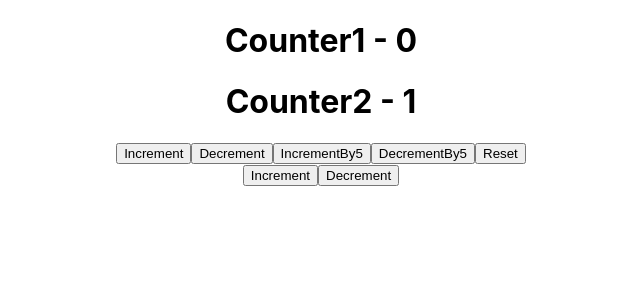
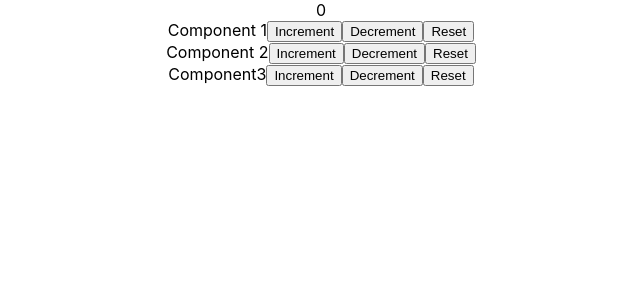
Before and after one commit to dinesh-05910/Hooks, a React (Create React App) app: page / in a window 1280 px wide. Shown: the top 300 px of the page, without its empty margins (319-959 px from the left). Built offline with nearby package versions, Linux system fonts and the light colour scheme.

Commit message:
"Added CountContext, reducer, and provider to App.js, and wrapped components with CountContext.Provider"

```diff
--- a/src/App.js
+++ b/src/App.js
@@ -10,14 +10,40 @@ import ComponentC from './components/useContext/ComponentC';
 import ComponentA from './components/useContext/ComponentA';
 import Counter1 from './components/useReducer/Counter1';
 import Counter2 from './components/useReducer/Counter2';
-import React from 'react';
+import Component1 from './components/GlobalStateManagement/Component1';
+import Component2 from './components/GlobalStateManagement/Component2';
+import Component3 from './components/GlobalStateManagement/Component3';
+import React, {useReducer} from 'react';
 
 export const UserContext = React.createContext()
 export const ChannelContext = React.createContext()
 
+export const CountContext = React.createContext()
+
+const initialState = 0;
+
+const reducer = (state,action) => {
+  switch(action){
+      case 'increment':
+          return state+1;
+      case 'decrement':
+          return state-1;
+      case 'reset':
+          return initialState;
+      default:
+          return initialState;
+  }
+}
+
 function App() {
+  const [count, dispatch] = useReducer(reducer,initialState)   //count & initialState both are same.
   return (
-    <div className="App">
+    <CountContext.Provider value={{ContextCount: count, ContextDispatch: dispatch}}>
+      <div className="App">
+        {count}
+        <Component1/>
+        <Component2/>
+        <Component3/>
       {/* <ClsCounter /> */}
       {/* <Hooks /> */}
       {/* <UseStateHookForm /> */}
@@ -31,8 +57,9 @@ function App() {
         </ChannelContext.Provider>
       </UserContext.Provider> */}
       {/* <Counter1 /> */}
-      <Counter2 />
+      {/* <Counter2 /> */}
     </div>
+    </CountContext.Provider>
   );
 }
 
--- /dev/null
+++ b/src/components/GlobalStateManagement/Component1.jsx
@@ -0,0 +1,17 @@
+import React, { useContext } from 'react'
+import { CountContext } from '../../App'
+
+
+const Component1 = () => {
+    const countContext = useContext(CountContext);
+  return (
+    <div>
+        Component 1
+        <button onClick={() => countContext.ContextDispatch('increment')}>Increment</button>
+        <button onClick={() => countContext.ContextDispatch('decrement')}>Decrement</button>
+        <button onClick={() => countContext.ContextDispatch('reset')}>Reset</button>
+    </div>
+  )
+}
+
+export default Component1
--- /dev/null
+++ b/src/components/GlobalStateManagement/Component2.jsx
@@ -0,0 +1,16 @@
+import React, { useContext } from 'react'
+import { CountContext } from '../../App'
+
+const Component2 = () => {
+  const countContext = useContext(CountContext);
+  return (
+    <div>
+        Component 2
+        <button onClick={() => countContext.ContextDispatch('increment')}>Increment</button>
+        <button onClick={() => countContext.ContextDispatch('decrement')}>Decrement</button>
+        <button onClick={() => countContext.ContextDispatch('reset')}>Reset</button>
+    </div>
+  )
+}
+
+export default Component2
--- /dev/null
+++ b/src/components/GlobalStateManagement/Component3.jsx
@@ -0,0 +1,16 @@
+import React, { useContext } from 'react'
+import { CountContext } from '../../App'
+
+const Component3 = () => {
+  const countContext = useContext(CountContext)
+  return (
+    <div>
+      Component3
+      <button onClick={() => countContext.ContextDispatch('increment')}>Increment</button>
+      <button onClick={() => countContext.ContextDispatch('decrement')}>Decrement</button>
+      <button onClick={() => countContext.ContextDispatch('reset')}>Reset</button>
+    </div>
+  )
+}
+
+export default Component3
```
